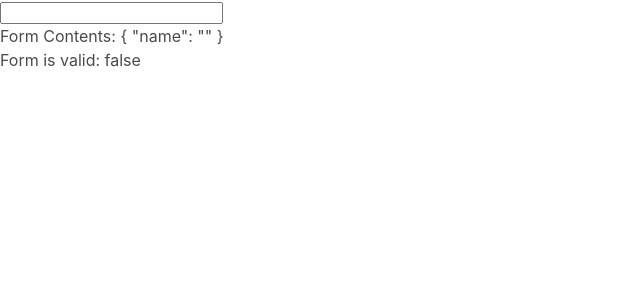
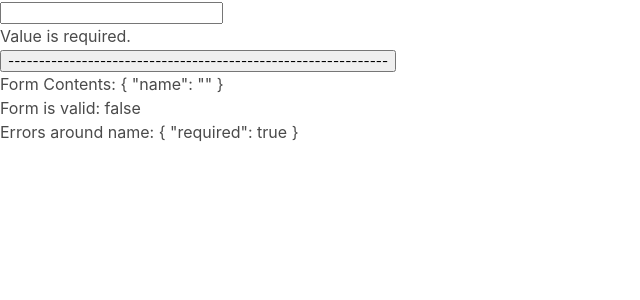
Before and after one commit to Simone-Ramundi/CreditCardApp, an Angular app in the folder creditcard/: page / in a window 1280 px wide. Shown: the top 300 px of the page, without its empty margins (0-640 px from the left). Built offline with nearby package versions, Linux system fonts and the light colour scheme.

Commit message:
Nasty Error Handling

```diff
--- a/creditcard/src/app/card-form/card-form.component.html
+++ b/creditcard/src/app/card-form/card-form.component.html
@@ -1,12 +1,22 @@
 <form [formGroup]="cardForm">
   <input formControlName="name"/>
+  <ng-container *ngIf="cardForm.controls['name'].errors">
+    <div *ngIf="cardForm.controls['name'].errors['required']">
+      Value is required.
+    </div>
+    <div *ngIf="cardForm.controls['name'].errors['minlength']">
+      Value you entered is
+      {{ cardForm.controls['name'].errors['minlength'].actualLength }}
+      characters long, but it mst be at least
+      {{ cardForm.controls['name'].errors['minlength'].requiredLength }}
+      characters
+    </div>
+  </ng-container>
 </form>
 
 
-
-
-
-
+<button>--------------------------------------------------------------</button>
 <!-- DEBUG -->
 <div>Form Contents: {{cardForm.value | json}}</div>
 <div>Form is valid: {{cardForm.valid }}</div>
+<div>Errors around name: {{ cardForm.controls['name'].errors | json}}</div>
```
